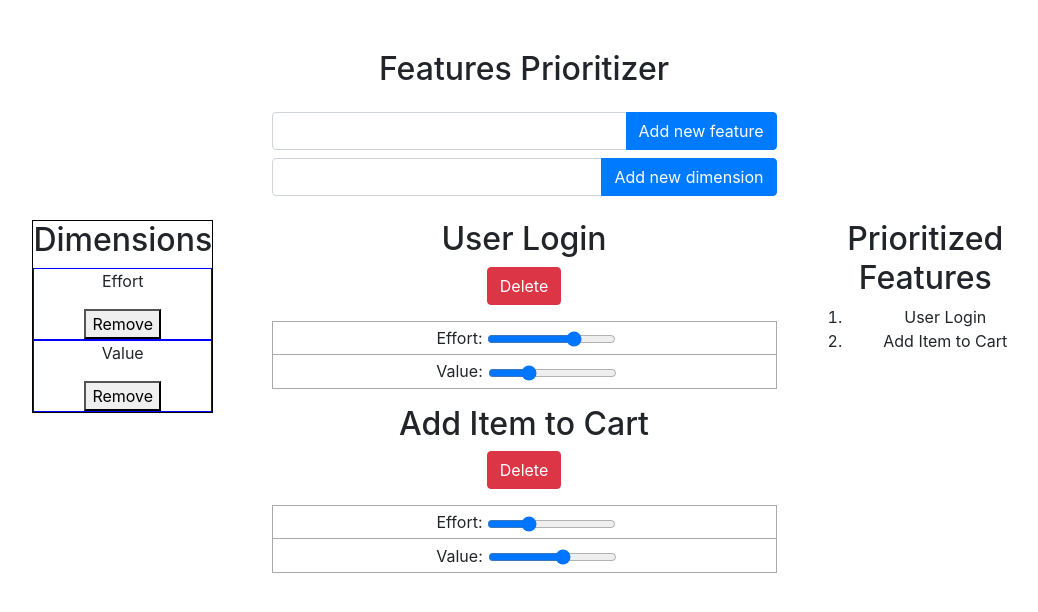
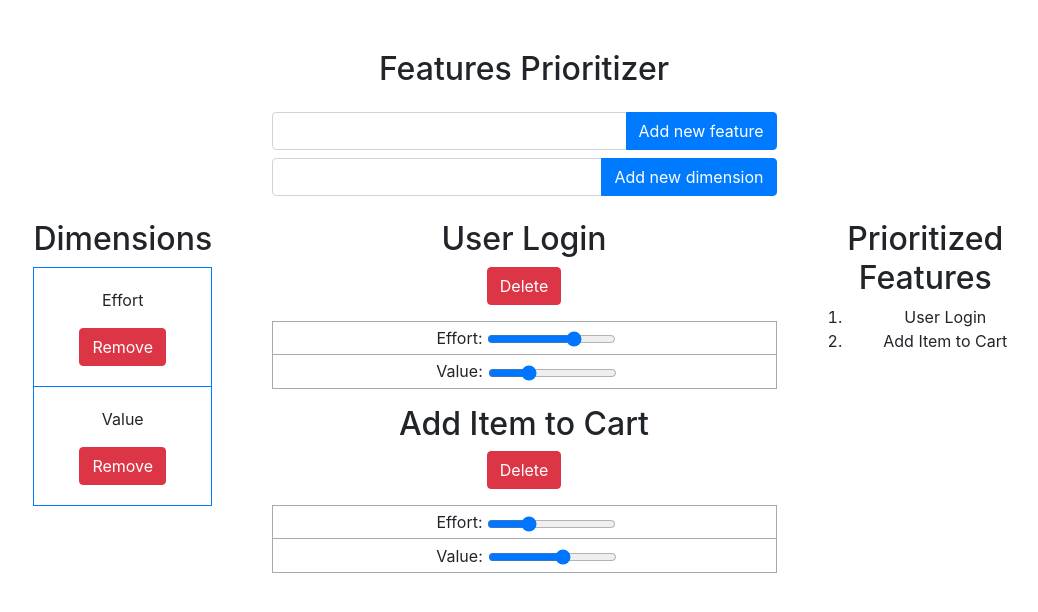
Before and after one commit to jpaulorio/features-prioritizer, a React (Create React App) app: page / in a window 1280 px wide. Shown: the top 612 px of the page, without its empty margins (116-1154 px from the left). Built offline with nearby package versions, Linux system fonts and the light colour scheme.

Commit message:
[AK] adds styling changes to DimensionsEditor

```diff
--- a/src/components/dimensionsEditor/DimensionsEditor.css
+++ b/src/components/dimensionsEditor/DimensionsEditor.css
@@ -1,9 +1,13 @@
 .DimensionsEditor {
-    border: 1px solid black;
+    /*border: 1px solid black;*/
     display: inline-block;
 }
 
 .DimensionsEditorItem {
-    border: 1px solid blue;
+    border: 1px solid #007bff;
+    padding: 20px;
+}
 
+.DimensionsEditorItem:last-child {
+    border-top: 0; /* to avoid "double border" */
 }
--- a/src/components/dimensionsEditor/DimensionsEditor.jsx
+++ b/src/components/dimensionsEditor/DimensionsEditor.jsx
@@ -5,10 +5,15 @@ const dimensionsEditor = props => {
     const dimensions = props.dimensions;
 
     return (
-        <div className="DimensionsEditor">
+        <div className="DimensionsEditor mb-3">
             <h2>Dimensions</h2>
             {
-                dimensions.map(e => <div className="DimensionsEditorItem" key={e.index}><p>{e.name}</p><button data-dimensionindex={e.index} onClick={props.onRemoveDimension}>Remove</button></div>)
+                dimensions.map(e => (<div className="DimensionsEditorItem" key={e.index}>
+                    <p>{e.name}</p>
+                    <button type="button" className="btn btn-danger" data-dimensionindex={e.index} onClick={props.onRemoveDimension}>
+                        Remove
+                    </button>
+                </div>))
             }
         </div >
     );
```
